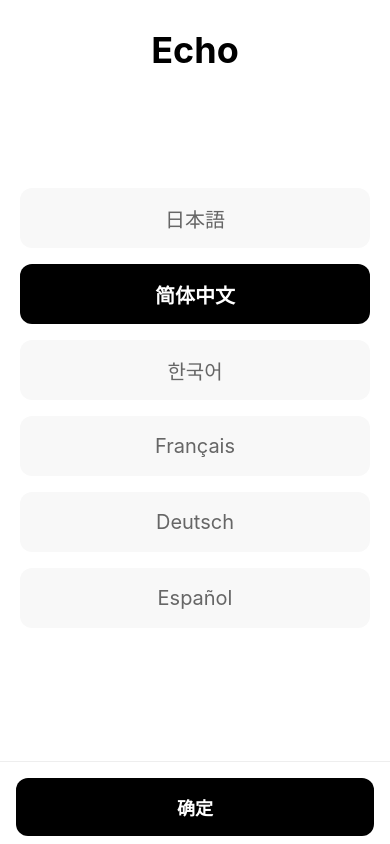
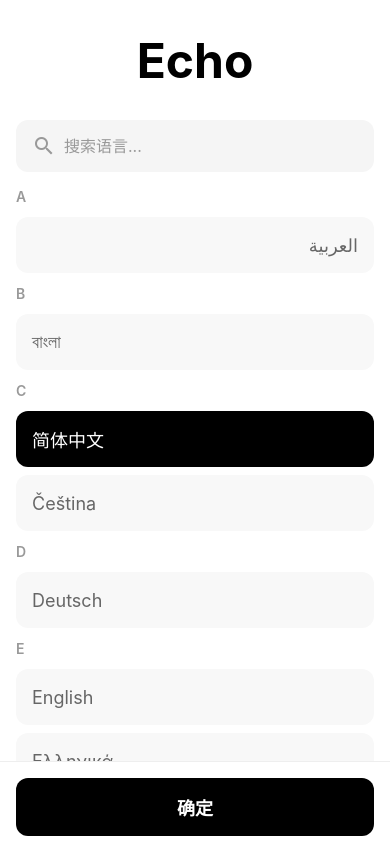
Before and after one commit to BobbyWang0120/echo_mobile, a React Native app: screen / in a window 390 px wide. Built offline with nearby package versions, Linux system fonts and the light colour scheme; what react-native-popup-menu would draw is missing.

Commit message:
feat: 增强语言选择器功能
1. 增大Logo文字尺寸（48px）

2. 支持大量语言选项
   - 按字母分组显示
   - 添加搜索功能
   - 优化滚动体验

3. 完善类型定义
   - 添加Language类型
   - 添加Section类型
   - 修复SectionList类型错误

```diff
--- a/src/screens/LanguageSelectionScreen.tsx
+++ b/src/screens/LanguageSelectionScreen.tsx
@@ -1,46 +1,107 @@
-import React, {useState} from 'react';
+import React, {useState, useRef} from 'react';
 import {
   View,
   Text,
   StyleSheet,
   TouchableOpacity,
-  FlatList,
+  TextInput,
+  SectionList,
   Dimensions,
+  SectionListData,
 } from 'react-native';
 import {SafeAreaView, useSafeAreaInsets} from 'react-native-safe-area-context';
+import Icon from 'react-native-vector-icons/MaterialIcons';
 
-const LANGUAGES = [
-  {code: 'en', name: 'English', confirmText: 'Confirm'},
-  {code: 'ja', name: '日本語', confirmText: '確認'},
-  {code: 'zh', name: '简体中文', confirmText: '确定'},
-  {code: 'ko', name: '한국어', confirmText: '확인'},
-  {code: 'fr', name: 'Français', confirmText: 'Confirmer'},
-  {code: 'de', name: 'Deutsch', confirmText: 'Bestätigen'},
-  {code: 'es', name: 'Español', confirmText: 'Confirmar'},
+type Language = {
+  code: string;
+  name: string;
+  confirmText: string;
+  group: string;
+};
+
+type Section = {
+  title: string;
+  data: Language[];
+};
+
+// 扩展语言列表
+const ALL_LANGUAGES: Language[] = [
+  {code: 'ar', name: 'العربية', confirmText: 'تأكيد', group: 'A'},
+  {code: 'bn', name: 'বাংলা', confirmText: 'নিশ্চিত করুন', group: 'B'},
+  {code: 'zh', name: '简体中文', confirmText: '确定', group: 'C'},
+  {code: 'cs', name: 'Čeština', confirmText: 'Potvrdit', group: 'C'},
+  {code: 'nl', name: 'Nederlands', confirmText: 'Bevestigen', group: 'N'},
+  {code: 'en', name: 'English', confirmText: 'Confirm', group: 'E'},
+  {code: 'fr', name: 'Français', confirmText: 'Confirmer', group: 'F'},
+  {code: 'de', name: 'Deutsch', confirmText: 'Bestätigen', group: 'D'},
+  {code: 'el', name: 'Ελληνικά', confirmText: 'Επιβεβαίωση', group: 'E'},
+  {code: 'hi', name: 'हिन्दी', confirmText: 'पुष्टि करें', group: 'H'},
+  {code: 'id', name: 'Bahasa Indonesia', confirmText: 'Konfirmasi', group: 'I'},
+  {code: 'it', name: 'Italiano', confirmText: 'Conferma', group: 'I'},
+  {code: 'ja', name: '日本語', confirmText: '確認', group: 'J'},
+  {code: 'ko', name: '한국어', confirmText: '확인', group: 'K'},
+  {code: 'ms', name: 'Bahasa Melayu', confirmText: 'Sahkan', group: 'M'},
+  {code: 'pl', name: 'Polski', confirmText: 'Potwierdź', group: 'P'},
+  {code: 'pt', name: 'Português', confirmText: 'Confirmar', group: 'P'},
+  {code: 'ru', name: 'Русский', confirmText: 'Подтвердить', group: 'R'},
+  {code: 'es', name: 'Español', confirmText: 'Confirmar', group: 'E'},
+  {code: 'th', name: 'ไทย', confirmText: 'ยืนยัน', group: 'T'},
+  {code: 'tr', name: 'Türkçe', confirmText: 'Onayla', group: 'T'},
+  {code: 'vi', name: 'Tiếng Việt', confirmText: 'Xác nhận', group: 'V'},
 ];
-
-const {height: screenHeight} = Dimensions.get('window');
-const ITEM_HEIGHT = 60;
 
 type Props = {
   onLanguageSelected: (languageCode: string) => void;
 };
 
 const LanguageSelectionScreen: React.FC<Props> = ({onLanguageSelected}) => {
-  const [selectedIndex, setSelectedIndex] = useState(2); // 默认选中简体中文
+  const [selectedLanguage, setSelectedLanguage] = useState(ALL_LANGUAGES[2]); // 默认选中简体中文
+  const [searchText, setSearchText] = useState('');
   const insets = useSafeAreaInsets();
+  const sectionListRef = useRef<SectionList<Language>>(null);
 
-  const renderItem = ({item, index}: {item: typeof LANGUAGES[0]; index: number}) => (
+  // 按字母分组并过滤语言
+  const getSectionData = (): Section[] => {
+    const filteredLanguages = ALL_LANGUAGES.filter(
+      lang =>
+        lang.name.toLowerCase().includes(searchText.toLowerCase()) ||
+        lang.code.toLowerCase().includes(searchText.toLowerCase()),
+    );
+
+    const groups = filteredLanguages.reduce((acc, lang) => {
+      const group = acc.find(g => g.title === lang.group);
+      if (group) {
+        group.data.push(lang);
+      } else {
+        acc.push({title: lang.group, data: [lang]});
+      }
+      return acc;
+    }, [] as Section[]);
+
+    return groups.sort((a, b) => a.title.localeCompare(b.title));
+  };
+
+  const renderSectionHeader = ({
+    section,
+  }: {
+    section: SectionListData<Language>;
+  }) => (
+    <View style={styles.sectionHeader}>
+      <Text style={styles.sectionHeaderText}>{section.title}</Text>
+    </View>
+  );
+
+  const renderItem = ({item}: {item: Language}) => (
     <TouchableOpacity
       style={[
         styles.languageItem,
-        index === selectedIndex && styles.selectedItem,
+        item.code === selectedLanguage.code && styles.selectedItem,
       ]}
-      onPress={() => setSelectedIndex(index)}>
+      onPress={() => setSelectedLanguage(item)}>
       <Text
         style={[
           styles.languageText,
-          index === selectedIndex && styles.selectedText,
+          item.code === selectedLanguage.code && styles.selectedText,
         ]}>
         {item.name}
       </Text>
@@ -48,7 +109,7 @@ const LanguageSelectionScreen: React.FC<Props> = ({onLanguageSelected}) => {
   );
 
   const handleConfirm = () => {
-    onLanguageSelected(LANGUAGES[selectedIndex].code);
+    onLanguageSelected(selectedLanguage.code);
   };
 
   return (
@@ -58,23 +119,38 @@ const LanguageSelectionScreen: React.FC<Props> = ({onLanguageSelected}) => {
         <Text style={styles.logoText}>Echo</Text>
       </View>
 
+      {/* 搜索栏 */}
+      <View style={styles.searchContainer}>
+        <Icon name="search" size={24} color="#999999" />
+        <TextInput
+          style={styles.searchInput}
+          placeholder="搜索语言..."
+          value={searchText}
+          onChangeText={setSearchText}
+          placeholderTextColor="#999999"
+        />
+        {searchText ? (
+          <TouchableOpacity
+            onPress={() => setSearchText('')}
+            style={styles.clearButton}>
+            <Icon name="close" size={20} color="#999999" />
+          </TouchableOpacity>
+        ) : null}
+      </View>
+
       {/* 语言列表 */}
-      <FlatList
-        data={LANGUAGES}
+      <SectionList
+        ref={sectionListRef}
+        sections={getSectionData()}
         renderItem={renderItem}
+        renderSectionHeader={renderSectionHeader}
         keyExtractor={item => item.code}
-        getItemLayout={(_, index) => ({
-          length: ITEM_HEIGHT,
-          offset: ITEM_HEIGHT * index,
-          index,
-        })}
-        initialScrollIndex={selectedIndex - 1}
         showsVerticalScrollIndicator={false}
+        stickySectionHeadersEnabled={false}
         contentContainerStyle={[
           styles.listContent,
           {
             paddingBottom: insets.bottom + 80,
-            minHeight: screenHeight - 180, // 确保内容可以滚动
           },
         ]}
       />
@@ -82,9 +158,7 @@ const LanguageSelectionScreen: React.FC<Props> = ({onLanguageSelected}) => {
       {/* 确认按钮 */}
       <View style={[styles.buttonContainer, {paddingBottom: insets.bottom}]}>
         <TouchableOpacity style={styles.confirmButton} onPress={handleConfirm}>
-          <Text style={styles.confirmText}>
-            {LANGUAGES[selectedIndex].confirmText}
-          </Text>
+          <Text style={styles.confirmText}>{selectedLanguage.confirmText}</Text>
         </TouchableOpacity>
       </View>
     </SafeAreaView>
@@ -97,24 +171,52 @@ const styles = StyleSheet.create({
     backgroundColor: '#FFFFFF',
   },
   logoContainer: {
-    height: 100,
+    height: 120,
     justifyContent: 'center',
     alignItems: 'center',
   },
   logoText: {
-    fontSize: 36,
+    fontSize: 48,
     fontWeight: 'bold',
     color: '#000000',
   },
+  searchContainer: {
+    flexDirection: 'row',
+    alignItems: 'center',
+    paddingHorizontal: 16,
+    paddingVertical: 8,
+    marginHorizontal: 16,
+    marginBottom: 8,
+    backgroundColor: '#F5F5F5',
+    borderRadius: 12,
+  },
+  searchInput: {
+    flex: 1,
+    fontSize: 16,
+    color: '#000000',
+    paddingHorizontal: 8,
+    paddingVertical: 8,
+  },
+  clearButton: {
+    padding: 4,
+  },
   listContent: {
-    paddingTop: 20,
-    paddingHorizontal: 20,
+    paddingHorizontal: 16,
+  },
+  sectionHeader: {
+    paddingVertical: 8,
+    backgroundColor: '#FFFFFF',
+  },
+  sectionHeaderText: {
+    fontSize: 14,
+    fontWeight: '600',
+    color: '#999999',
   },
   languageItem: {
-    height: ITEM_HEIGHT,
+    height: 56,
     justifyContent: 'center',
-    alignItems: 'center',
-    marginVertical: 8,
+    paddingHorizontal: 16,
+    marginVertical: 4,
     borderRadius: 12,
     backgroundColor: '#F8F8F8',
   },
@@ -122,12 +224,12 @@ const styles = StyleSheet.create({
     backgroundColor: '#000000',
   },
   languageText: {
-    fontSize: 20,
+    fontSize: 18,
     color: '#666666',
   },
   selectedText: {
     color: '#FFFFFF',
-    fontWeight: '600',
+    fontWeight: '500',
   },
   buttonContainer: {
     position: 'absolute',
```
